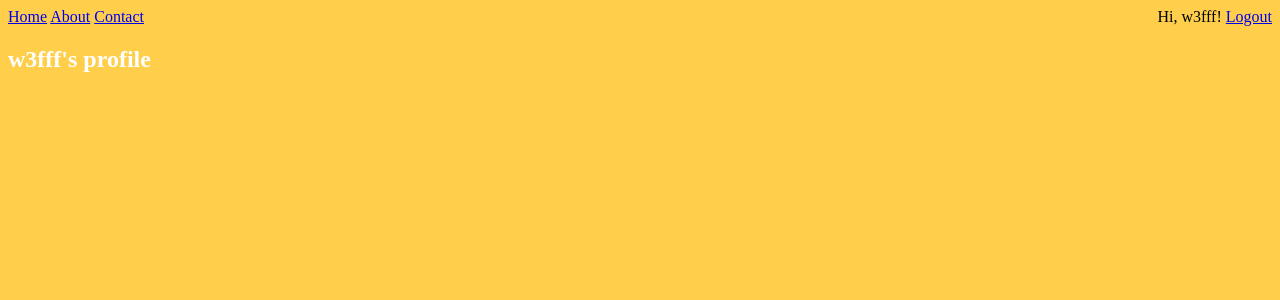
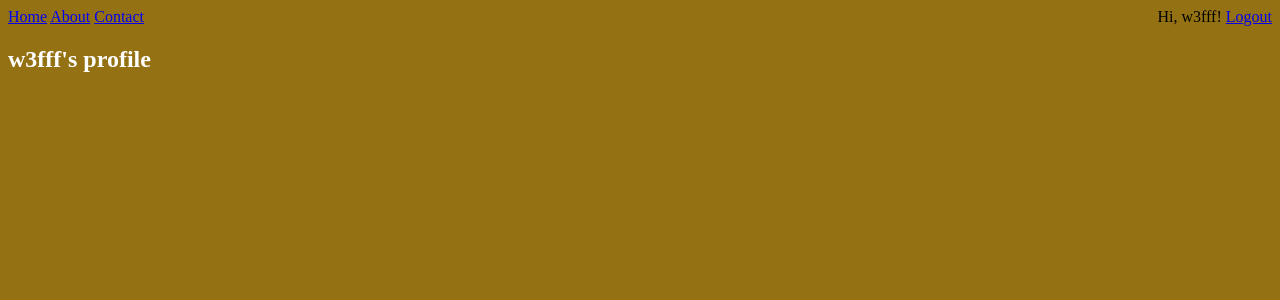
Before and after one commit to w3ffflv/school-web, a Django app: page /accounts/profile/ in a window 1280 px wide. Shown: the top 300 px of the page. Run offline with Django 4.2, Linux system fonts and the light colour scheme; a user stored in the database is signed in.

Commit message:
change color

```diff
--- a/static/style.css
+++ b/static/style.css
@@ -1,6 +1,6 @@
 body
 {
-    background-color: rgb(255, 207, 75);
+    background-color: rgba(141, 105, 5, 0.938);
 }
 
 h1,h2{
```
